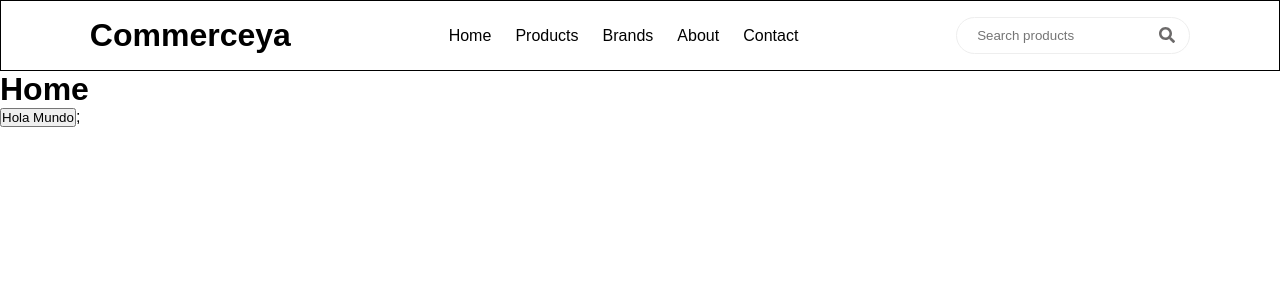
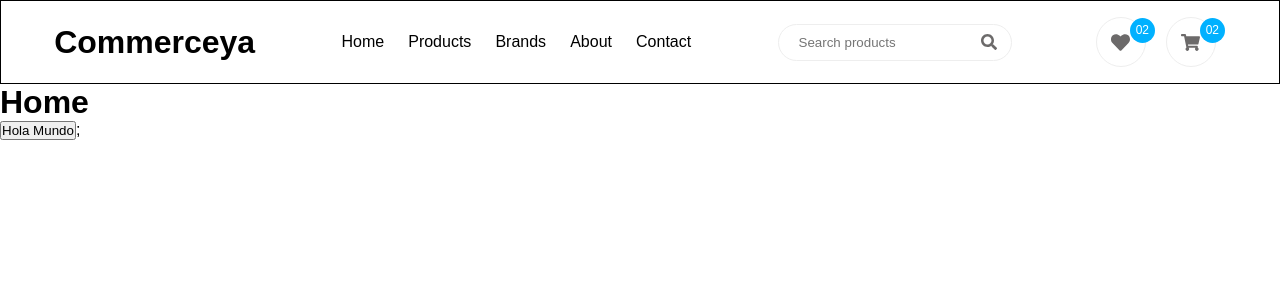
Before and after one commit to Fedeya/commerceya, a Next.js app in the folder packages/web/: page / in a window 1280 px wide. Shown: the top 300 px of the page. Built offline with nearby package versions, Linux system fonts and the light colour scheme.

Commit message:
feat: added icons for favorites and cart

```diff
--- a/packages/web/src/components/navigation/index.tsx
+++ b/packages/web/src/components/navigation/index.tsx
@@ -1,5 +1,15 @@
 import Link from 'next/link';
-import { Nav, NavList, NavItem, NavBrand } from './styles';
+import {
+  Nav,
+  NavList,
+  NavItem,
+  NavBrand,
+  FavoriteIcon,
+  CartIcon,
+  IconContainer,
+  Quantity,
+  IconGroup
+} from './styles';
 import Search from '../search';
 
 const Navigation: React.FC = () => {
@@ -16,6 +26,16 @@ const Navigation: React.FC = () => {
         <NavItem>Contact</NavItem>
       </NavList>
       <Search />
+      <IconGroup>
+        <IconContainer>
+          <FavoriteIcon />
+          <Quantity>02</Quantity>
+        </IconContainer>
+        <IconContainer>
+          <CartIcon />
+          <Quantity>02</Quantity>
+        </IconContainer>
+      </IconGroup>
     </Nav>
   );
 };
--- a/packages/web/src/components/navigation/styles.ts
+++ b/packages/web/src/components/navigation/styles.ts
@@ -1,4 +1,5 @@
 import styled from '@emotion/styled';
+import { FaHeart, FaShoppingCart } from 'react-icons/fa';
 
 export const Nav = styled.nav`
   display: flex;
@@ -33,3 +34,46 @@ export const NavItem = styled.li`
     color: var(--red);
   }
 `;
+
+export const IconGroup = styled.div`
+  display: flex;
+`;
+
+export const IconContainer = styled.div`
+  border-radius: 30px;
+  border: 1px solid #eee;
+  width: 50px;
+  height: 50px;
+  display: flex;
+  justify-content: center;
+  align-items: center;
+  cursor: pointer;
+  margin: 0 10px;
+  position: relative;
+`;
+
+export const FavoriteIcon = styled(FaHeart)`
+  width: 19px;
+  height: 19px;
+  color: #6c6a6a;
+`;
+
+export const CartIcon = styled(FaShoppingCart)`
+  width: 19px;
+  height: 19px;
+  color: #6c6a6a;
+`;
+
+export const Quantity = styled.p`
+  position: absolute;
+  right: -10px;
+  top: 0;
+  color: #fff;
+  text-align: center;
+  width: 25px;
+  height: 25px;
+  border-radius: 30px;
+  font-size: 12px;
+  line-height: 25px;
+  background-color: #00b1ff;
+`;
```
